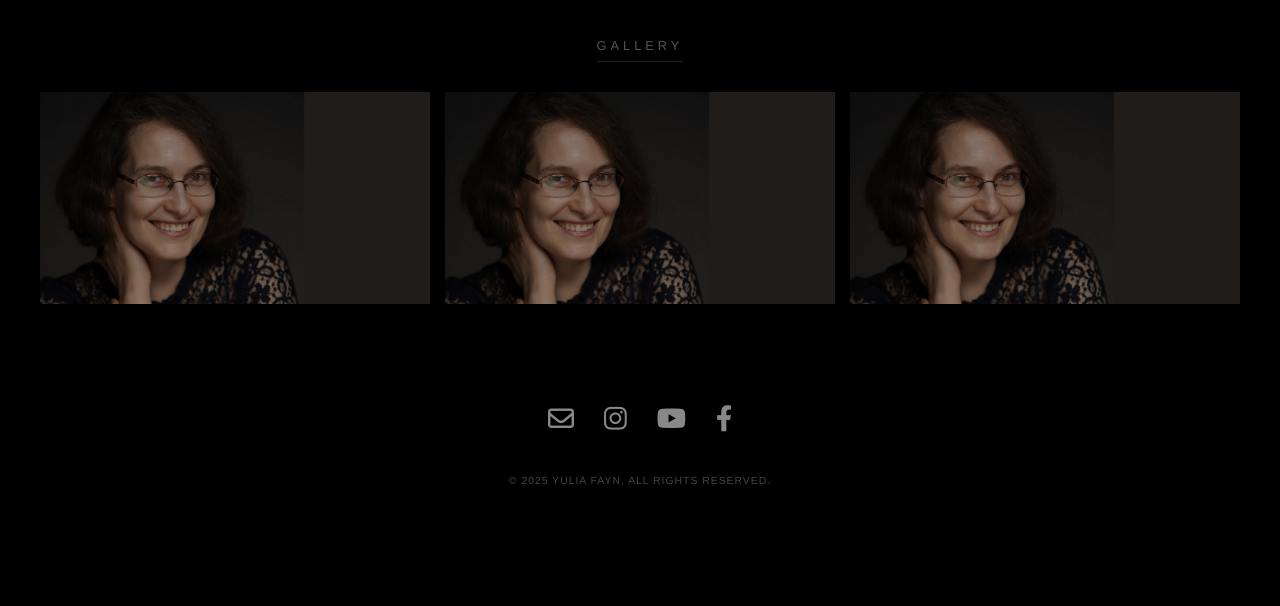
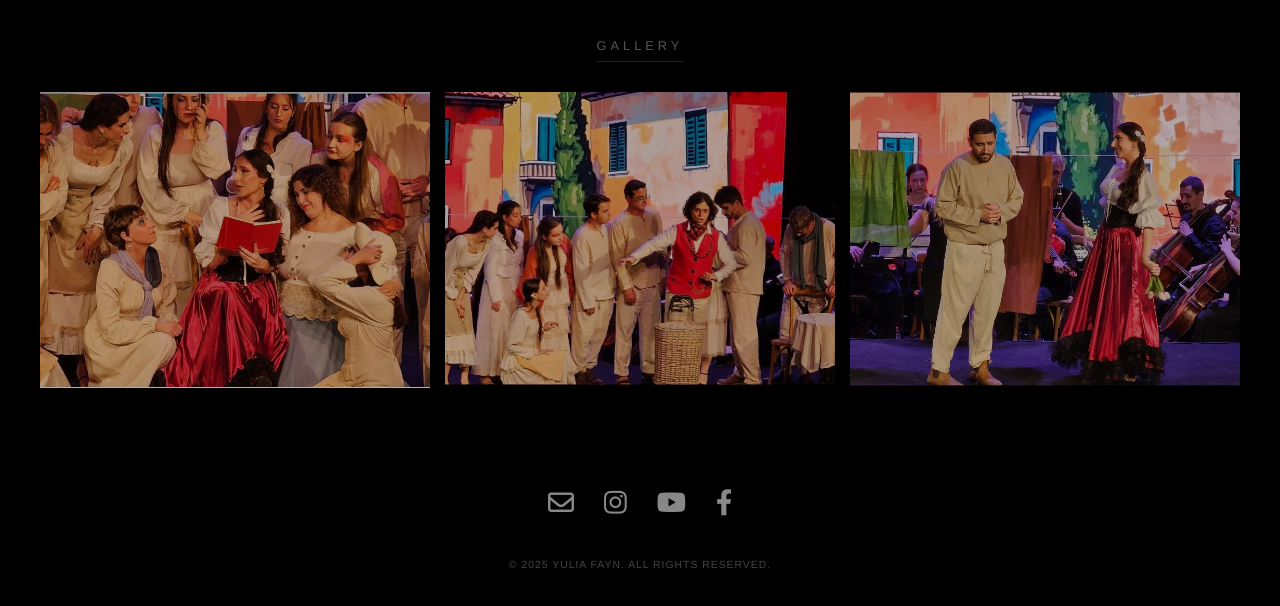
Before and after one commit to 6k862mt4tj-wq/portfolio, a plain HTML site: page index.html in a window 1280 px wide. Shown: the part 1323-1929 px from the top of the page. Before the commit the page ends 1879 px from the top, so only its background shows below. Drawn offline with Linux system fonts and the light colour scheme.

Commit message:
Update index.html

```diff
--- a/index.html
+++ b/index.html
@@ -180,13 +180,13 @@
     <div class="section-title">Gallery</div>
 <section class="photo-grid">
     <div class="photo-item">
-            <img src="02/header-3-extended-1024x555.jpg" alt="Opera Production">
+        <img src="03/PHOTO-2025-12-20-19-06-49.jpg" alt="Opera Production">
     </div>
     <div class="photo-item">
-            <img src="02/header-3-extended-768x417.jpg" alt="Opera Production">
+        <img src="03/PHOTO-2025-12-20-19-06-49 2.jpg" alt="Opera Production">
     </div>
     <div class="photo-item">
-            <img src="02/header-3-extended-1536x833.jpg" alt="Opera Production">
+        <img src="03/PHOTO-2025-12-20-19-06-49 3.jpg" alt="Opera Production">
     </div>
 </section>
 
```
Lines whose indentation alone changed are shown as unchanged.
